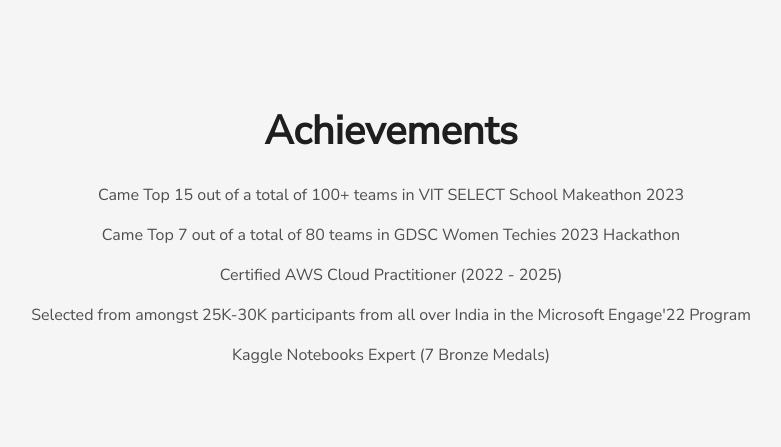
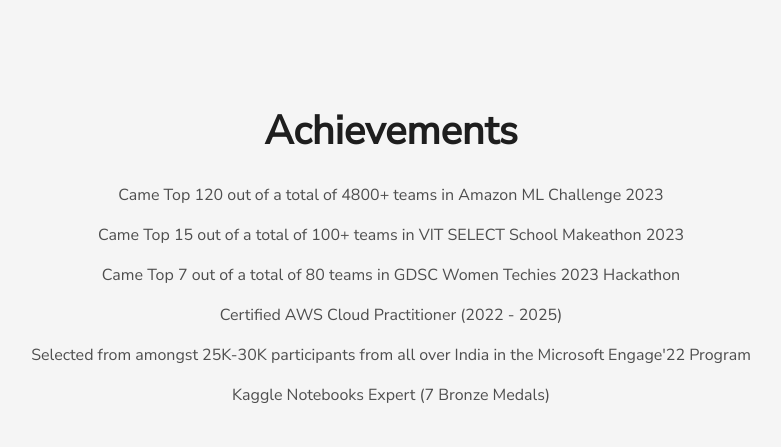
Before and after one commit to kartikeya47/Personal-Portfolio-Website-Final, a Flask app: page / in a window 1280 px wide. Shown: the part 4572-5019 px from the top of the page, without its empty margins (249-1030 px from the left). Run offline with Flask 2, Linux system fonts and the light colour scheme.

Commit message:
Updated Achievements

```diff
--- a/templates/index.html
+++ b/templates/index.html
@@ -246,6 +246,9 @@
       <div class="user-details">
         <h1>Achievements</h1>
         <p>
+          Came Top 120 out of a total of 4800+ teams in Amazon ML Challenge 2023
+        </p>
+        <p>
           Came Top 15 out of a total of 100+ teams in VIT SELECT School Makeathon 2023
         </p>
         <p>
```
